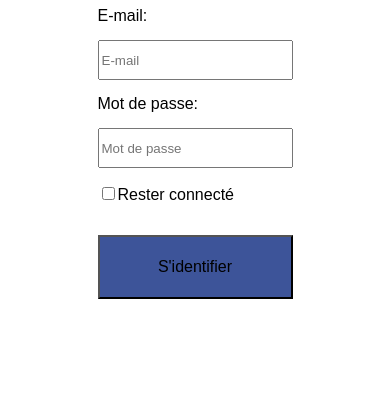
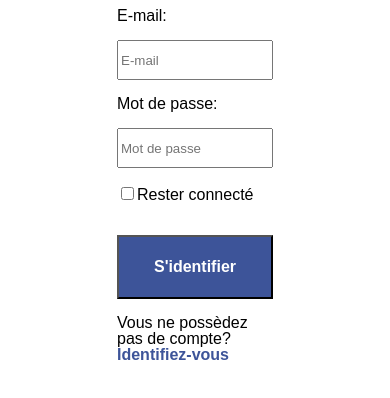
Before and after one commit to MarcChayer/TrackFit-Journal-alimentaire-et-sportif, a React app in the folder front/: page / in a window 390 px wide. Shown: the part 238-636 px from the top of the page. Built offline with nearby package versions, Linux system fonts and the light colour scheme.

Commit message:
compo login responsive

```diff
--- a/front/src/components/Login/index.js
+++ b/front/src/components/Login/index.js
@@ -23,6 +23,8 @@ const Login = () => (
       <button>S'identifier</button>
     </form>
 
+    <p>Vous ne possèdez pas de compte?<a className="id" href = "#" > Identifiez-vous</a></p>
+
   </div>
 );
 
--- a/front/src/components/Login/style.scss
+++ b/front/src/components/Login/style.scss
@@ -4,7 +4,7 @@
   flex-direction: column;
   justify-content: center;
   background-color: white;
-  width: 50%;
+  width: 40%;
   margin:auto ;
 
 }
@@ -41,8 +41,18 @@ button {
   margin-top: 1em;
   height: 4em;
   font-size: 1em;
+  font-weight: bold;
+  color: white;
+
 }
 
 .log {
   height: 3em;
 }
+
+
+.id {
+  font-weight: bold;
+  color: #3d5499;
+
+}
```
